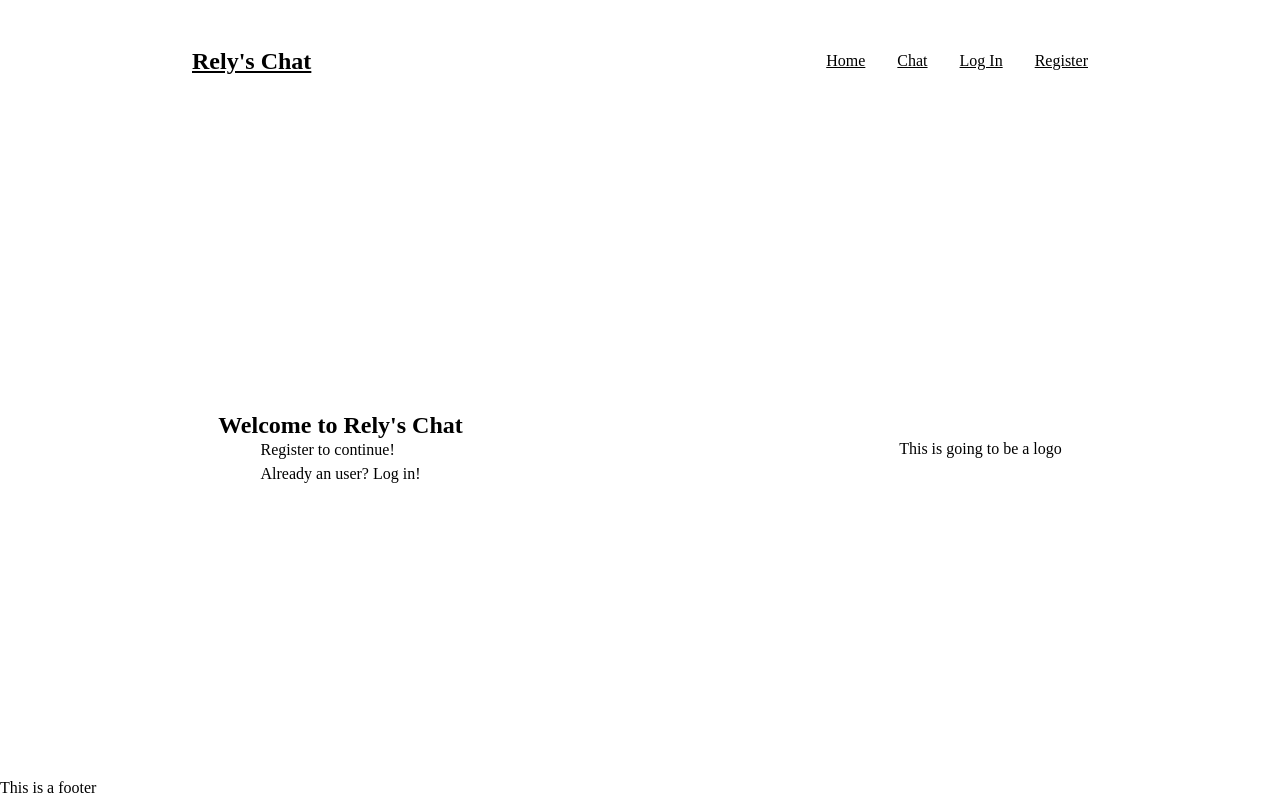
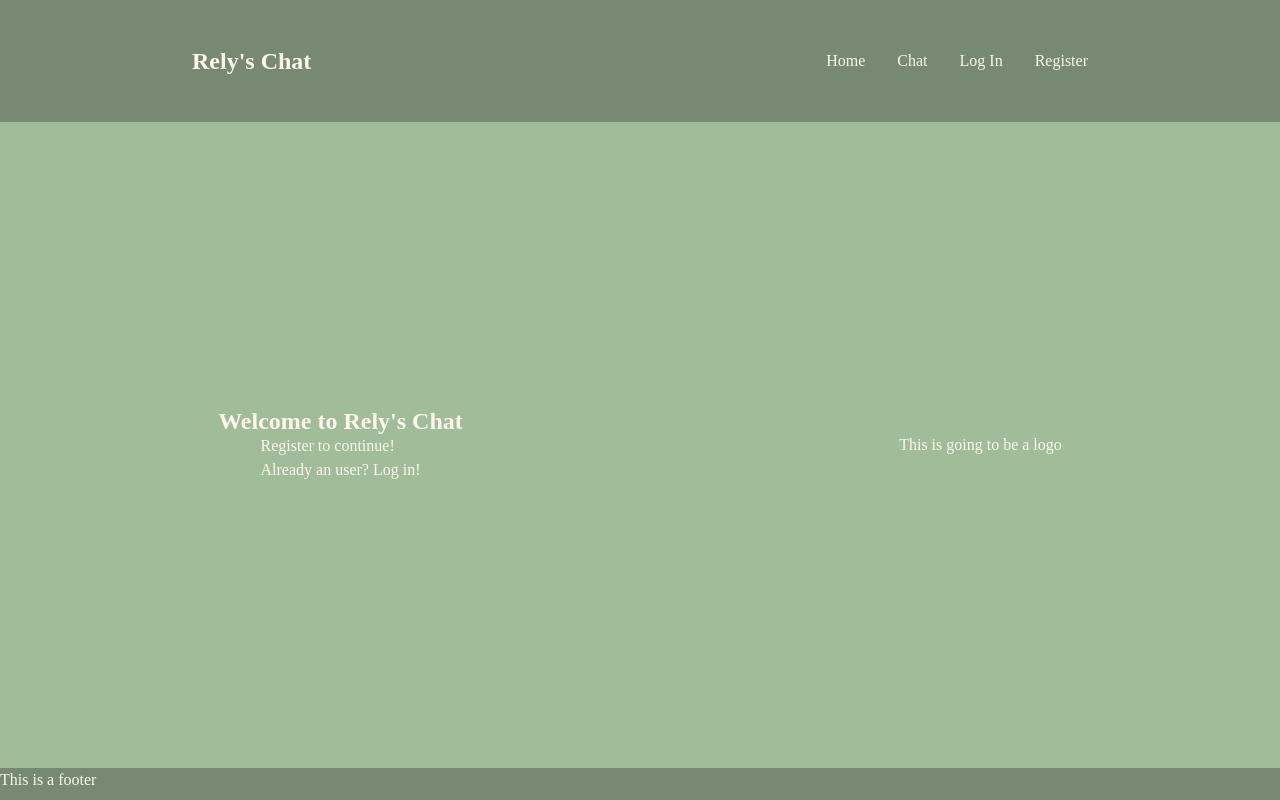
Before and after one commit to Relyful/Messaging-App, a React app in the folder frontend/: page / in a window 1280 px wide. Built offline with nearby package versions, Linux system fonts and the light colour scheme; no server answers; the HTML template or start-up script is replaced by a standard one.

Commit message:
CSS: Set new color scheme

```diff
--- a/frontend/src/components/Footer/Footer.jsx
+++ b/frontend/src/components/Footer/Footer.jsx
@@ -1,6 +1,8 @@
+import styles from './Footer.module.css';
+
 function Footer() {
   return (
-    <footer>This is a footer</footer>
+    <footer className={styles.footerContainer}>This is a footer</footer>
   )
 };
 
--- a/frontend/src/components/Footer/Footer.module.css
+++ b/frontend/src/components/Footer/Footer.module.css
@@ -0,0 +1,6 @@
+.footerContainer{
+  background-color: #778873;
+  color: #FDF6ED;
+
+  height: 2em;
+}
--- a/frontend/src/components/Home/Home.module.css
+++ b/frontend/src/components/Home/Home.module.css
@@ -2,6 +2,13 @@
   display: flex;
   justify-content: space-between;
   flex-grow: 1;
+
+  background-color: #A1BC98;
+  color: #FDF6ED;
+}
+
+.homeContainer a {
+  text-decoration: none;
 }
 
 .heading, .logo {
--- a/frontend/src/components/MainLayout/MainLayout.module.css
+++ b/frontend/src/components/MainLayout/MainLayout.module.css
@@ -3,6 +3,13 @@
   justify-content: space-between;
   align-items: center;
   padding: 3rem 15%;
+
+  background-color: #778873;
+  color: #FDF6ED;
+}
+
+.header a {
+  text-decoration: none;
 }
 
 .rightHeader {
@@ -14,3 +21,9 @@
   display: flex;
   flex-grow: 1;
 }
+
+.logOutButt {
+  background: none;
+  border: none;
+  color: #DCCFC0;
+}
```
